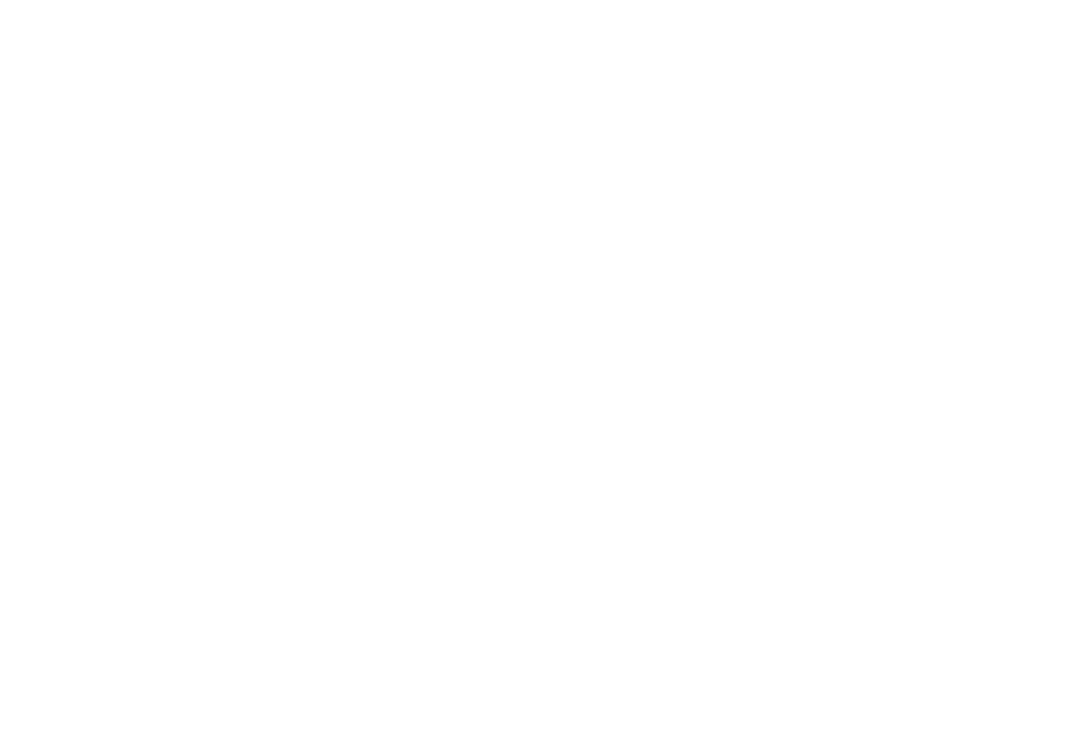
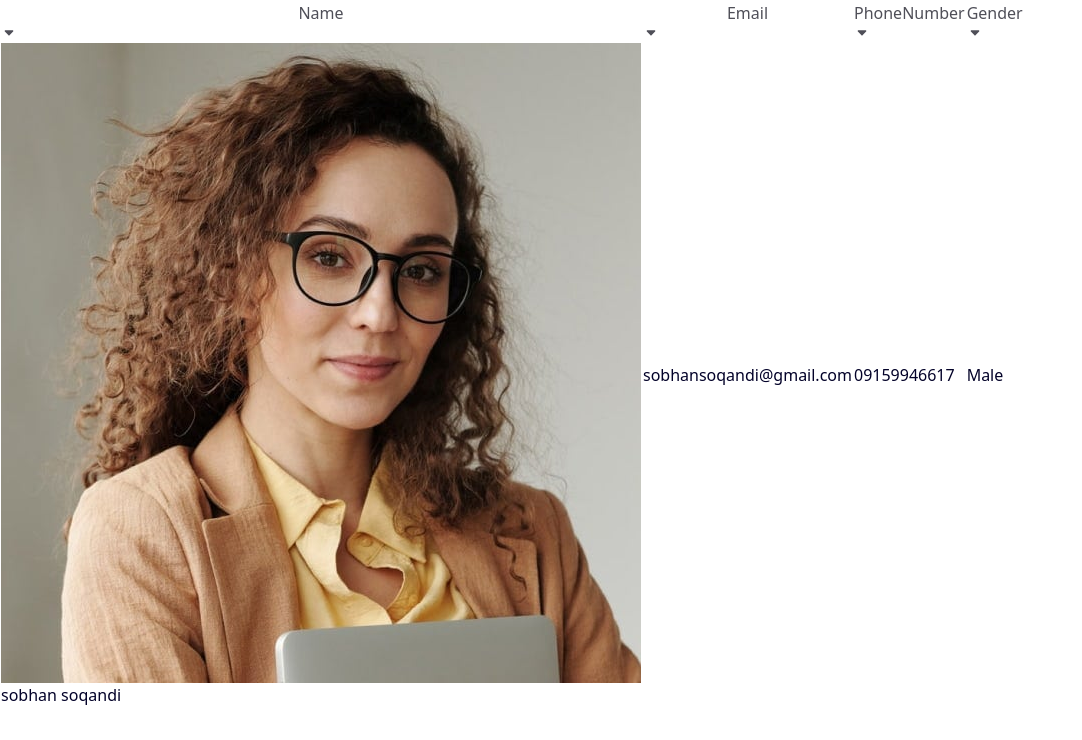
Before and after one commit to SobhanSoqandi/Acounting-app, a React (Vite) app: page /users in a window 1280 px wide. Before the commit this address had no page. Shown: the top 740 px of the page, without its empty margins (0-1082 px from the left). Built offline with nearby package versions, Linux system fonts and the light colour scheme.

Commit message:
table commit component

```diff
--- a/src/App.jsx
+++ b/src/App.jsx
@@ -10,9 +10,22 @@
 import ForgetPassword from './Components/featurs/Authentication/ForgetPassword';
 import Login from './Components/Pages/Login';
 import Register from './Components/Pages/Register';
+import UserList from './Components/Pages/UserList';
 
 function App() {
 
+  // const BrowserRouter = createBrowserRouter([
+  //   {
+
+  //     children: [
+  //       {
+  //         path : "/layout" ,
+  //         element : <UserLayout />
+  //       },
+
+  //     ],
+  //   },
+  // ])
 
   return (
     <>
@@ -29,6 +42,7 @@
           <Route path="/forgetpassword" element={<ForgetPassword />} />
           <Route path="/login" element={<Login />} />
           <Route path="/register" element={<Register />} />
+          <Route path="/users" element={<UserList />} />
         </Routes>
       </BrowserRouter>
 
--- /dev/null
+++ b/src/Components/Pages/UserList.jsx
@@ -0,0 +1,51 @@
+import { TiArrowSortedDown } from "react-icons/ti"
+import Table from "../UI/Table"
+import Th from "../UI/Th"
+
+
+
+function UserList() {
+    return (
+        <div className="bg-gray-100 h-screen w-screen" >
+            <Table>
+
+                <Table.Header>
+                    <th>
+                        <Th lable="Name" />
+                    </th>
+                    <th>
+                        <Th lable="Email" />
+                    </th>
+
+                    <th>
+                        <Th lable="PhoneNumber" />
+                    </th>
+
+                    <th>
+                        <Th lable="Gender" />
+                    </th>
+
+                     <th>
+
+                    </th>
+                </Table.Header>
+
+
+                <Table.Body>
+                    <Table.Row>
+                        <td className="p-3 gap-x-2 rounded-l-2xl flex items-center">
+                            <img className="w-9 h-9 rounded-full" src="img/user-avatar-1.jpg" alt="" />
+                            sobhan soqandi
+                        </td>
+                        <td className="p-3 px-4 py-2">sobhansoqandi@gmail.com</td>
+                        <td className="p-3 px-4 py-2">09159946617</td>
+                        <td className="p-3 px-4 py-2 rounded-r-2xl">Male</td>
+                    </Table.Row>
+                </Table.Body>
+
+            </Table>
+        </div>
+    )
+}
+
+export default UserList
--- /dev/null
+++ b/src/Components/UI/Table.jsx
@@ -0,0 +1,30 @@
+function Table({ children }) {
+    return (
+        <div >
+            <table className="mx-auto w-[1000px]" >{children}</table>
+        </div>
+    );
+}
+export default Table;
+
+function TableHeader({ children }) {
+    return (
+        <thead className="text-gray-600" >
+            <tr >{children}</tr>
+        </thead>
+    );
+}
+
+function TableBody({ children }) {
+    return <tbody >{children}</tbody>;
+}
+
+function TableRow({ children }) {
+    return (
+            <tr >{children}</tr>
+    );
+}
+
+Table.Header = TableHeader;
+Table.Body = TableBody;
+Table.Row = TableRow;
--- /dev/null
+++ b/src/Components/UI/Th.jsx
@@ -0,0 +1,12 @@
+import React from 'react'
+import { TiArrowSortedDown } from 'react-icons/ti'
+
+function Th({lable}) {
+    return (
+        <div className="flex items-center gap-x-1 py-2" >
+            {lable} <TiArrowSortedDown />
+        </div>
+    )
+}
+
+export default Th
--- a/src/index.css
+++ b/src/index.css
@@ -1,6 +1,19 @@
 @tailwind base;
 @tailwind components;
 @tailwind utilities;
+
+
+td {
+    color: #030229;
+    background: #ffff;
+    font-weight: 400;
+}
+
+th{
+    color: #4f4f58;
+    font-weight: 350;
+}
+
 
 @layer base {
 
```
